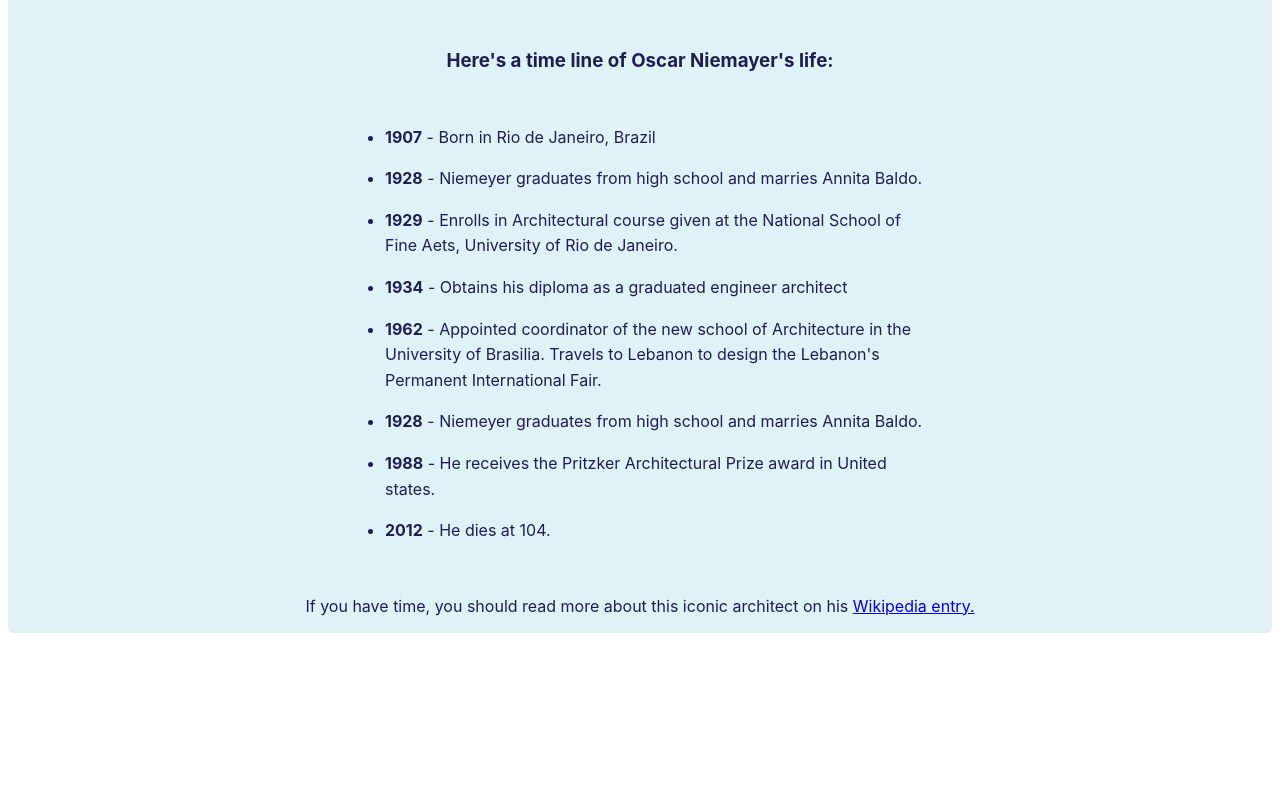
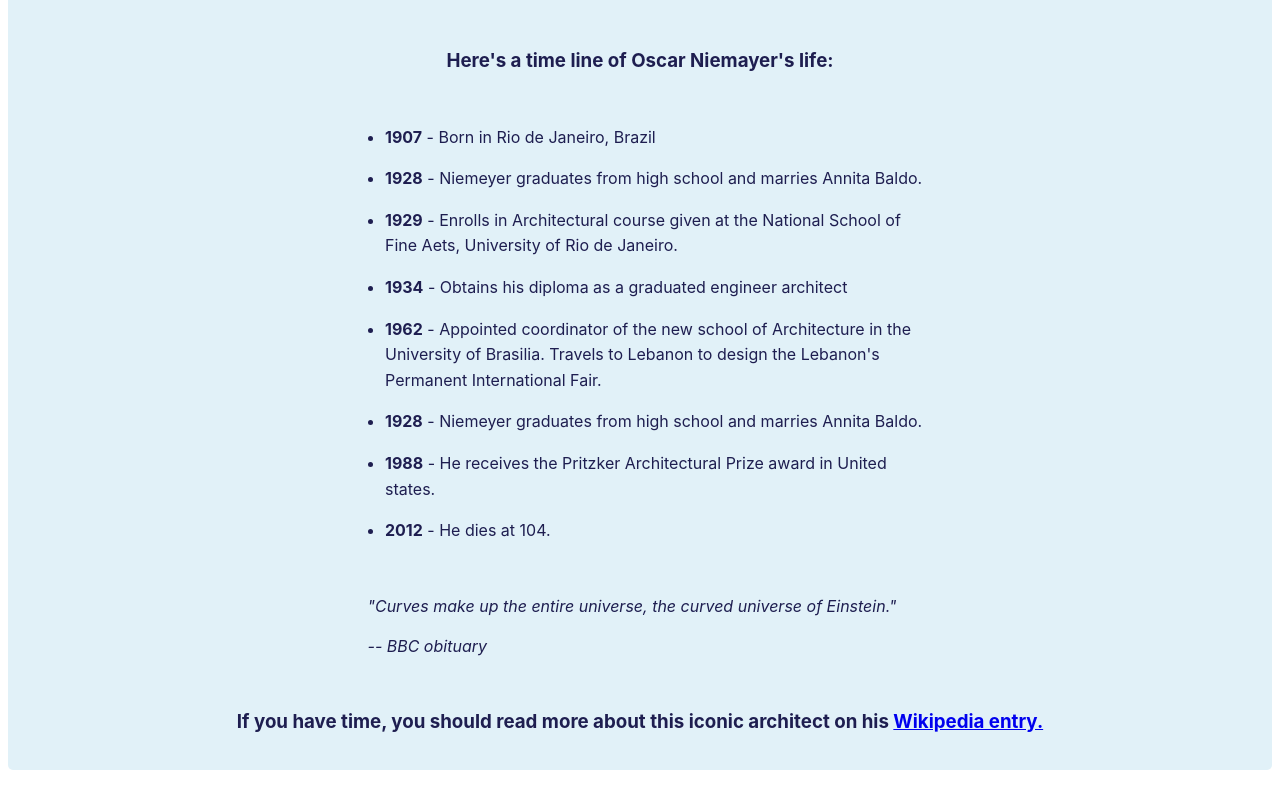
Before and after one commit to felsjc/freecodecamp, a plain HTML site: page responsive-web-design/02-tribute-page/index.html in a window 1280 px wide. Shown: the part 530-1330 px from the top of the page. Before the commit the page ends 1193 px from the top, so only its background shows below. Drawn offline with Linux system fonts and the light colour scheme.

Commit message:
Add quote

```diff
--- a/responsive-web-design/02-tribute-page/index.html
+++ b/responsive-web-design/02-tribute-page/index.html
@@ -48,8 +48,16 @@
                     <strong>2012</strong> - He dies at 104.
                 </li>
             </ul>
-            If you have time, you should read more about this iconic architect on his <a id="tribute-link"
-                href="https://en.wikipedia.org/wiki/Oscar_Niemeyer" target="_blank">Wikipedia entry.</a>
+            <blockquote>
+                <p>
+                    "Curves make up the entire universe, the curved universe of Einstein."
+                </p>
+                <cite>-- BBC obituary</cite>
+            </blockquote>
+            <h3>
+                If you have time, you should read more about this iconic architect on his <a id="tribute-link"
+                    href="https://en.wikipedia.org/wiki/Oscar_Niemeyer" target="_blank">Wikipedia entry.</a>
+            </h3>
         </section>
     </main>
 </body>
```
